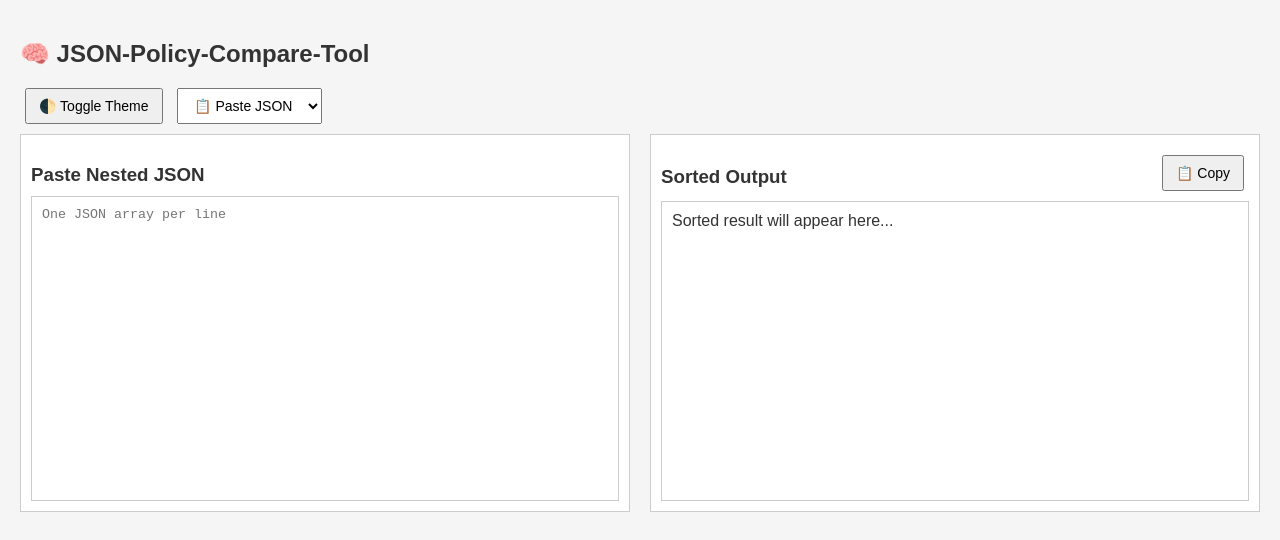
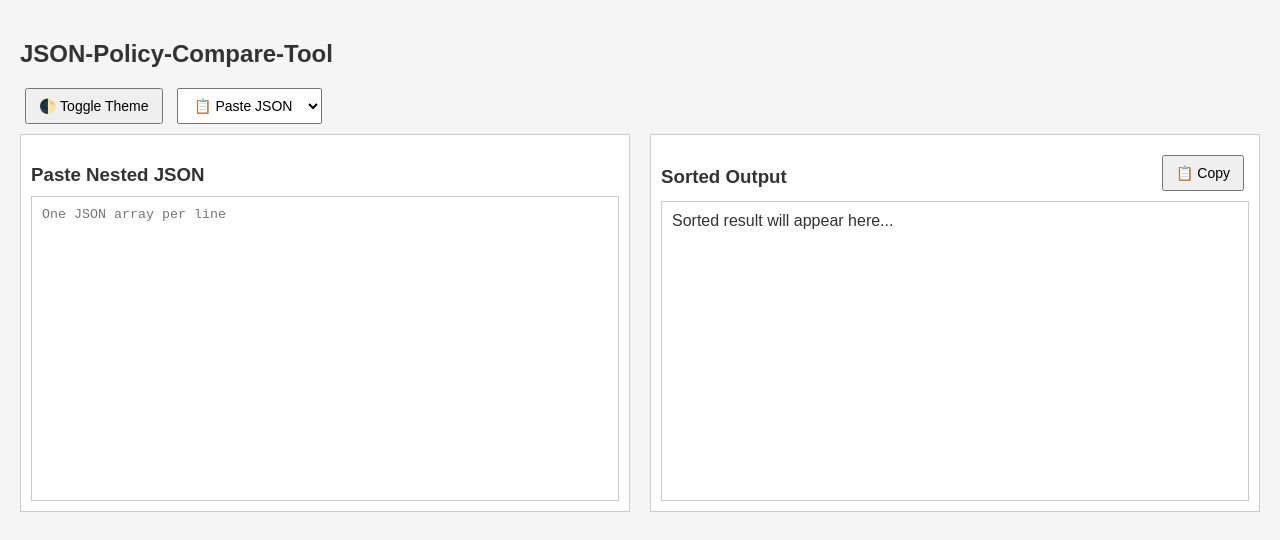
Before and after one commit to Bhavesh-SES/JSON-Policy-Compare-Tool, a plain HTML site: page index.html in a window 1280 px wide. Drawn offline with nearby package versions, Linux system fonts and the light colour scheme.

Commit message:
Update index.html

```diff
--- a/index.html
+++ b/index.html
@@ -4,7 +4,7 @@
 <head>
     <meta charset="UTF-8" />
     <meta name="viewport" content="width=device-width, initial-scale=1.0" />
-    <title> 🧠 JSON-Policy-Compare-Tool</title>
+    <title> JSON-Policy-Compare-Tool</title>
     <script src="https://cdn.jsdelivr.net/npm/papaparse@5.4.1/papaparse.min.js"></script>
     <style>
         :root {
@@ -147,7 +147,7 @@
 
 
 <body data-theme="light">
-    <h2>🧠 JSON-Policy-Compare-Tool</h2>
+    <h2>JSON-Policy-Compare-Tool</h2>
     <button onclick="toggleTheme()">🌓 Toggle Theme</button>
     <select id="modeSelect" onchange="toggleMode()">
         <option value="paste">📋 Paste JSON</option>
```
